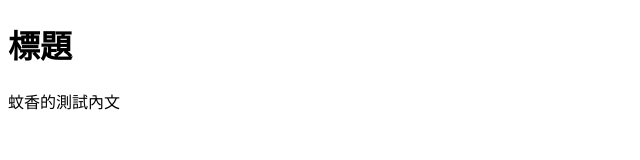
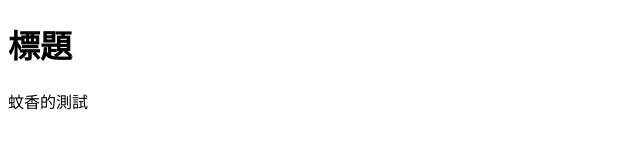
Before and after one commit to D1034422045/team0814, a plain HTML site: page index.html in a window 1280 px wide. Shown: the full height of the page, 0-640 px from the left. Drawn offline with Linux system fonts and the light colour scheme.

Commit message:
更新內容

```diff
--- a/index.html
+++ b/index.html
@@ -7,6 +7,6 @@
 </head>
 <body>
     <h1>標題</h1>
-    <p>蚊香的測試內文</p>
+    <p>蚊香的測試</p>
 </body>
 </html>
```
